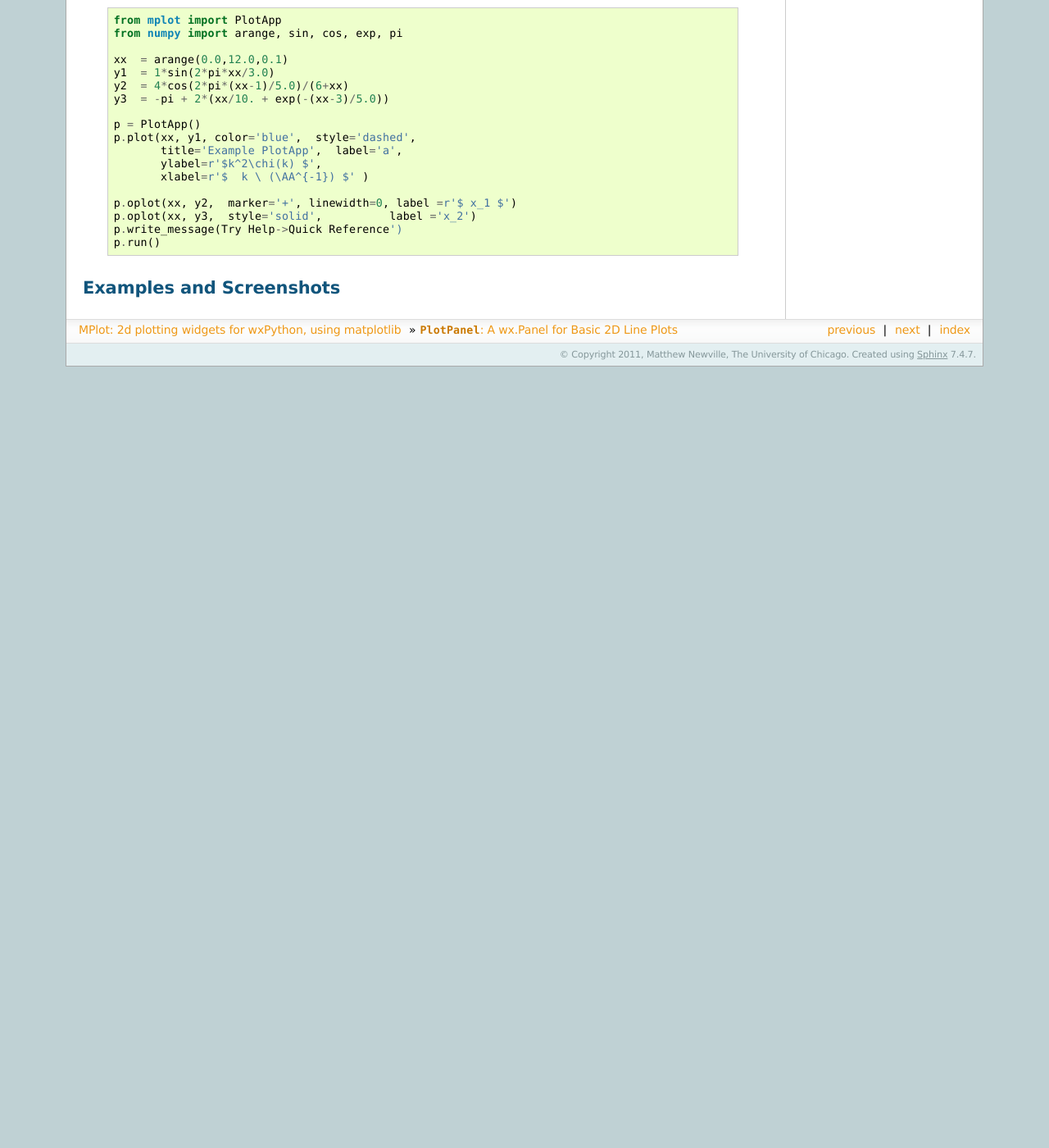
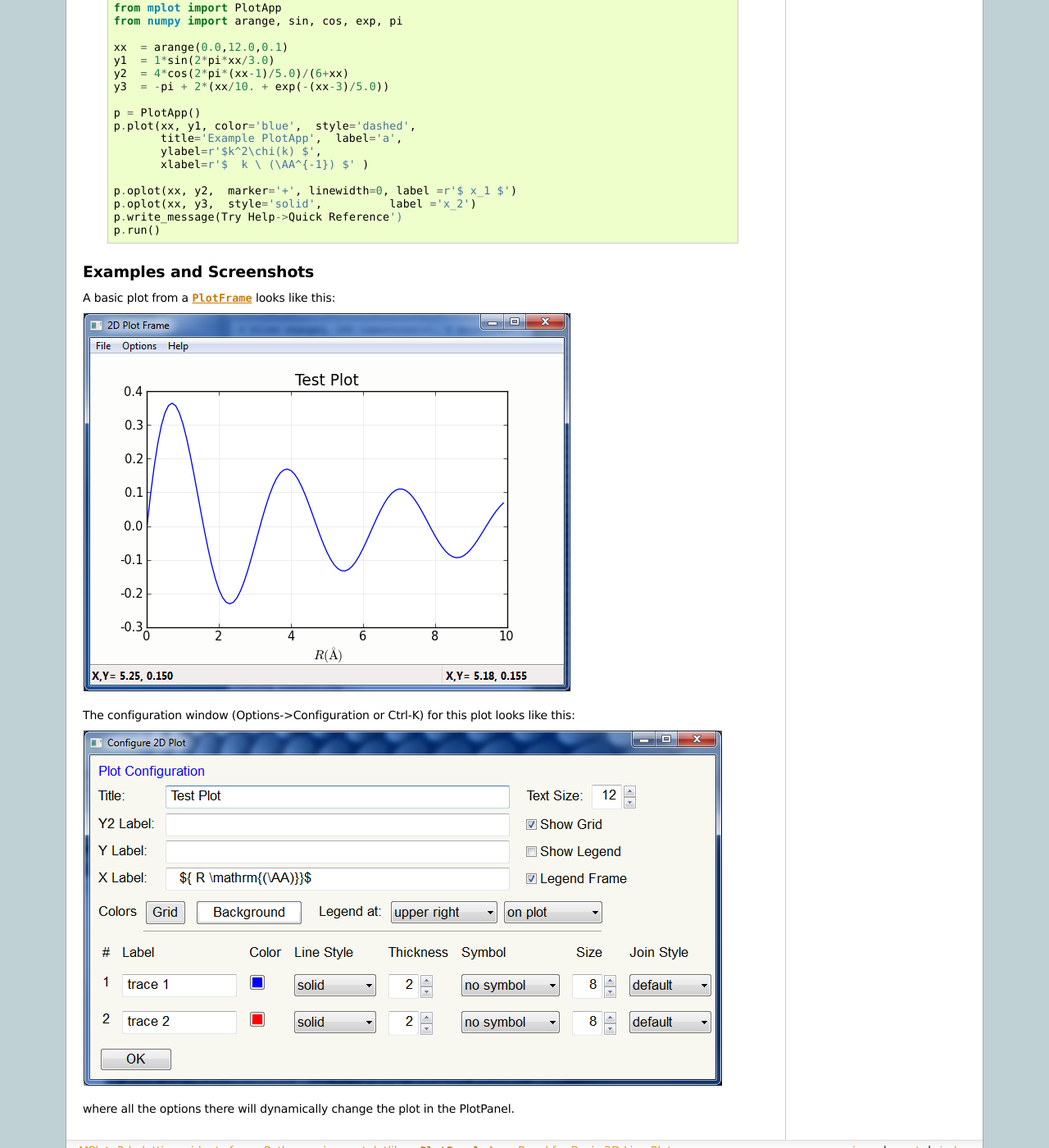
Before and after one commit to newville/wxmplot, a Sphinx documentation site: the page built from doc/plotpanel.rst, in a window 1280 px wide and 1400 px high, scrolled down 3782 px. Shown: the whole window at 82% size. Built offline with Sphinx 7.4.7, drawn with Linux system fonts in a browser that asks for light colours; formulas are drawn with MathJax 3; the version number is read from the project's files by our own code; before the commit the page ends 4229 px from its top, so only the background shows below that.

Commit message:
added plotpanel screenshots to doc

```diff
--- a/doc/plotpanel.rst
+++ b/doc/plotpanel.rst
@@ -52,7 +52,7 @@ to interact with the plots.
 
 
 :class:`PlotPanel` methods
-~~~~~~~~~~~~~~~~~~~~~~~~~~~~~~~~~~~~~~~~~~~~~~
+====================================================================
 
 .. method:: plot(x, y, **kws)
 
@@ -237,7 +237,7 @@ the arguments are available for both :meth:`plot` and :meth:`oplot`.
    show plot configuration window for customizing plot.
 
 
-====================================================================
+
 :class:`PlotFrame`: a wx.Frame showing a :class:`PlotPanel`
 ====================================================================
 
@@ -252,7 +252,6 @@ menubar with menu items for saving, printing and configuring plots..
 The frame will have a *panel* member holding the underlying :class:`PlotPanel`.
 
 
-====================================================================
 :class:`PlotApp`: a wx.App showing a :class:`PlotFrame`
 ====================================================================
 
@@ -288,6 +287,18 @@ menubar with menu items for saving, printing and configuring plots..
         p.run()
 
 
-====================================================================
 Examples and Screenshots
 ====================================================================
+
+A basic plot from a :class:`PlotFrame` looks like this:
+
+
+.. image:: images/basic_screenshot.png
+
+
+The configuration window (Options->Configuration or Ctrl-K) for this plot looks
+like this:
+
+.. image:: images/configuration_frame.png
+
+where all the options there will dynamically change the plot in the PlotPanel.
```
